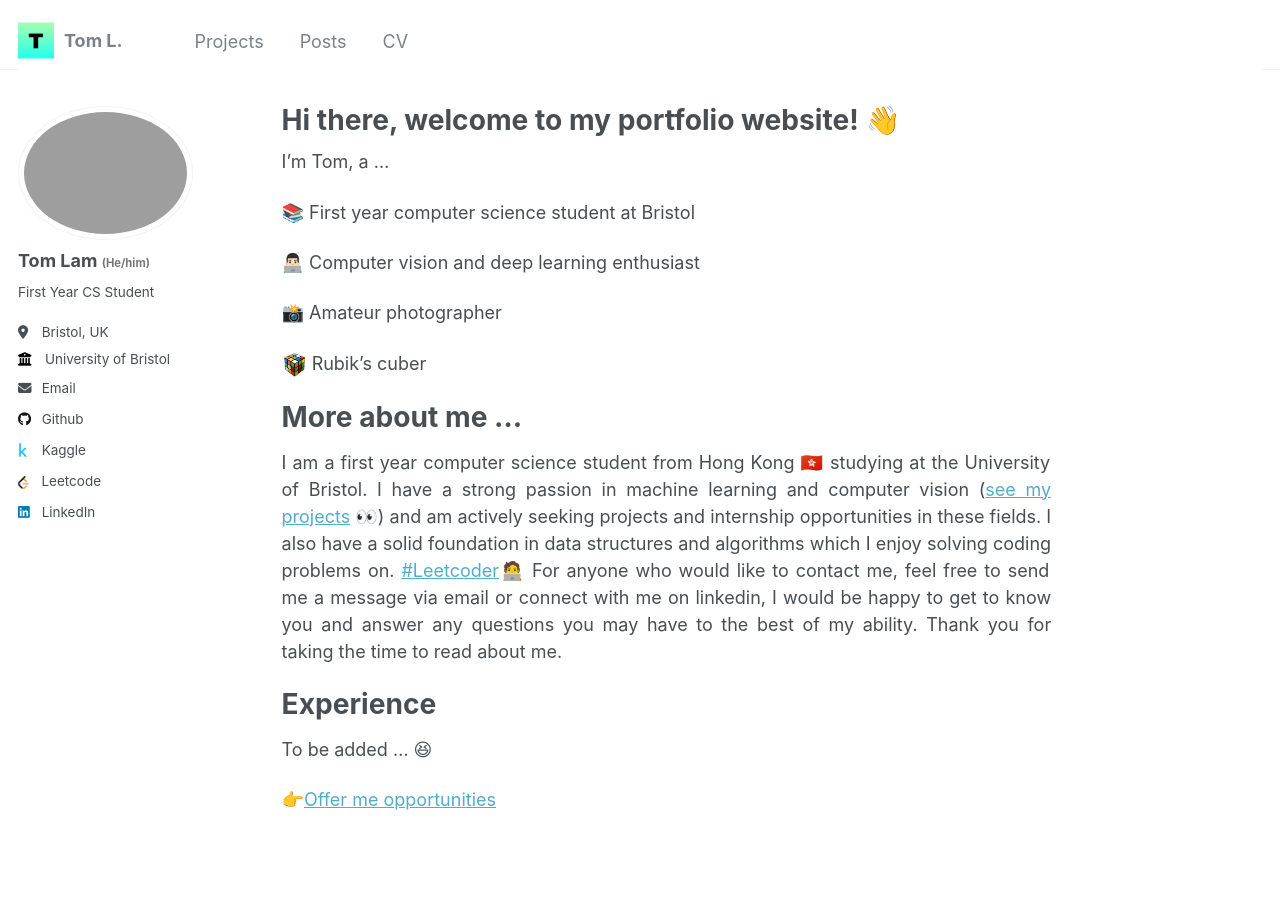
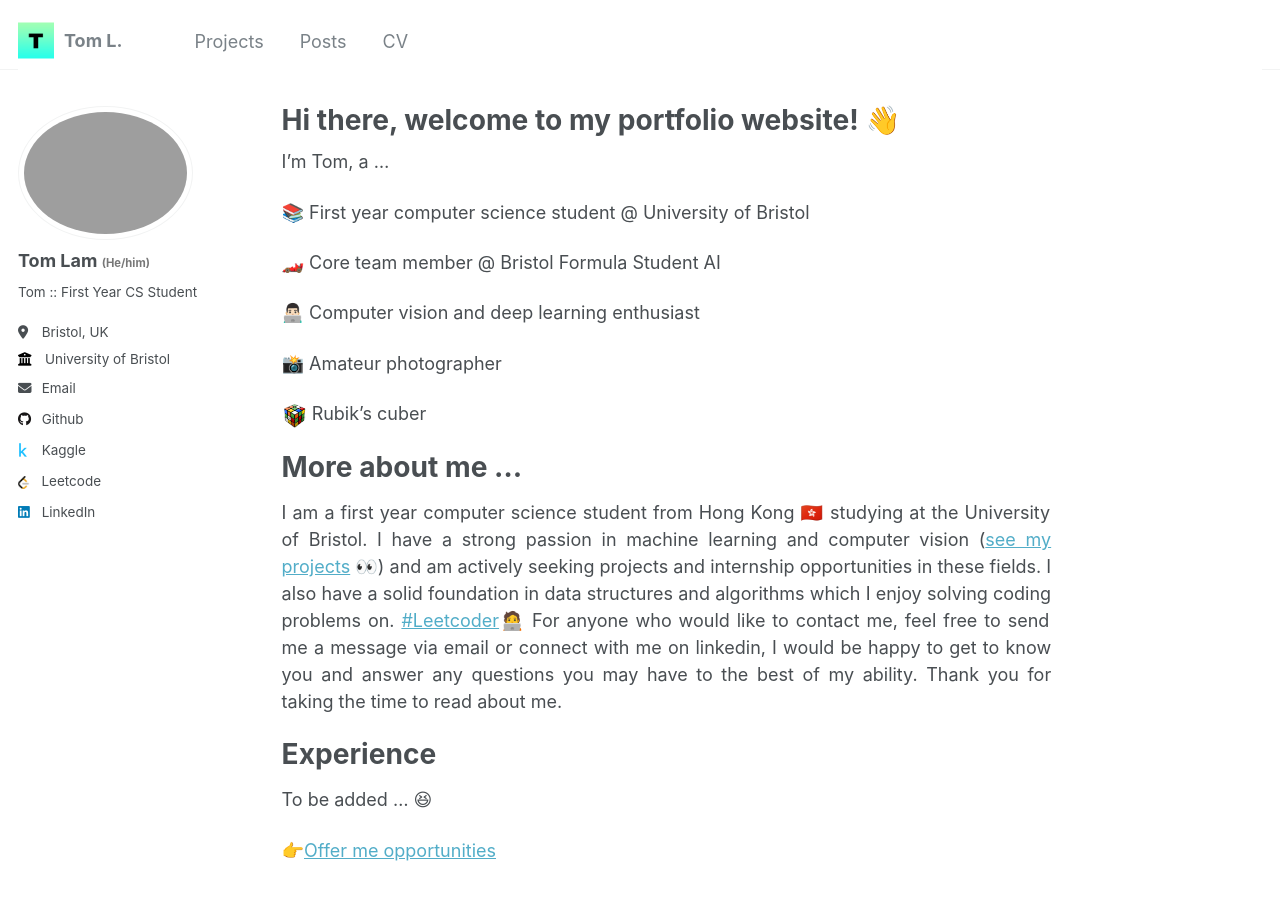
Before and after one commit to T0mLam/t0mlam.github.io, a Jekyll site: the page built from _pages/about.md, in a window 1280 px wide and 900 px high. Built offline with Jekyll 4.4.1, drawn with Linux system fonts in a browser that asks for light colours; a script that is not in the unit is left out.

Commit message:
update homepage

```diff
--- a/_config.yml
+++ b/_config.yml
@@ -24,7 +24,7 @@ author:
   avatar           : "profile.png"
   name             : "Tom Lam"
   pronouns         : "He/him"
-  bio              : "First Year CS Student"
+  bio              : "Tom :: First Year CS Student"
   location         : "Bristol, UK"
   employer         : "University of Bristol"
   uri              : # URL
--- a/_pages/about.md
+++ b/_pages/about.md
@@ -10,7 +10,9 @@ redirect_from:
 
 I'm Tom, a ...
 
-📚 First year computer science student at Bristol
+📚 First year computer science student @ University of Bristol
+
+🏎️ Core team member @ Bristol Formula Student AI
 
 👨🏻‍💻 Computer vision and deep learning enthusiast
 
```
